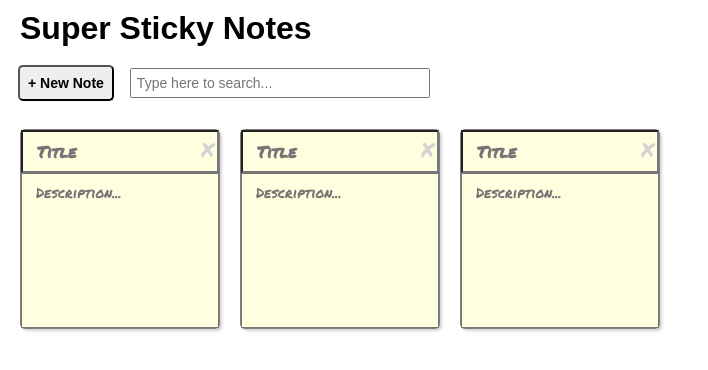
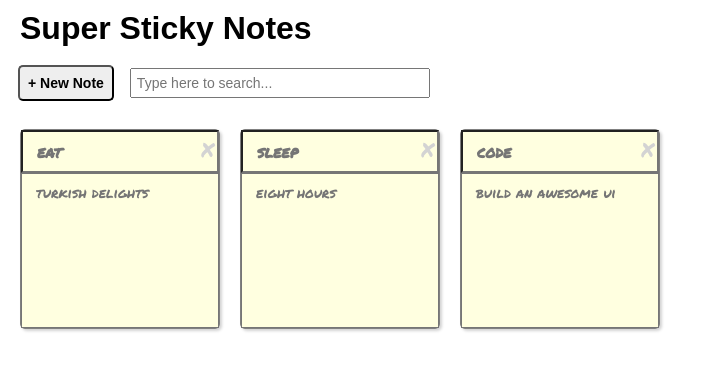
Before and after one commit to MuneerMek/reactjs-sticky-notes-app, a React (Create React App) app: page / in a window 1280 px wide. Shown: the top 370 px of the page, without its empty margins (0-708 px from the left). Built offline with nearby package versions, Linux system fonts and the light colour scheme.

Commit message:
rendered data from props & state

```diff
--- a/src/Header.js
+++ b/src/Header.js
@@ -1,5 +1,6 @@
 import React from "react";
-const Header = () => (
+
+const Header = (props) => (
   <header>
     <h1 className="app-header__title">Super Sticky Notes</h1>
     <aside className="app-header__controls">
@@ -8,6 +9,7 @@ const Header = () => (
         type="text"
         placeholder="Type here to search..."
         className="search"
+        value={props.searchText}
       />
     </aside>
   </header>
--- a/src/Note.js
+++ b/src/Note.js
@@ -2,8 +2,11 @@ import React from "react";
 
 const Note = (props) => (
   <li className="note">
-    <input type="text" placeholder="Title" className="note__title" />
-    <textarea placeholder="Description..." className="note__description" />
+    <input type="text" placeholder={props.note.title} className="note__title" />
+    <textarea
+      placeholder={props.note.description}
+      className="note__description"
+    />
     <span className="note__delete">X</span>
   </li>
 );
--- a/src/NotesList.js
+++ b/src/NotesList.js
@@ -2,9 +2,11 @@ import React from "react";
 import Note from "./Note";
 
 const NotesList = (props) => {
+  const keepSearchMatches = (note) => note.doesMatchSearch === true;
+  const searchMatches = props.notes.filter(keepSearchMatches);
   const renderNote = (note) => <Note note={note} key={note.id} />;
-  const noteElement = props.notes.map(renderNote);
-  return <ul className="notes-list">{noteElement}</ul>;
+  const noteElements = searchMatches.map(renderNote);
+  return <ul className="notes-list">{noteElements}</ul>;
 };
 
 export default NotesList;
```
